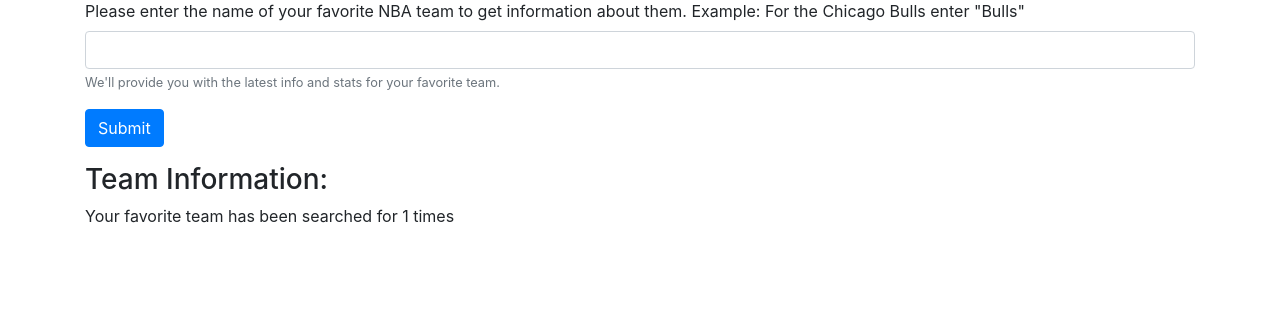
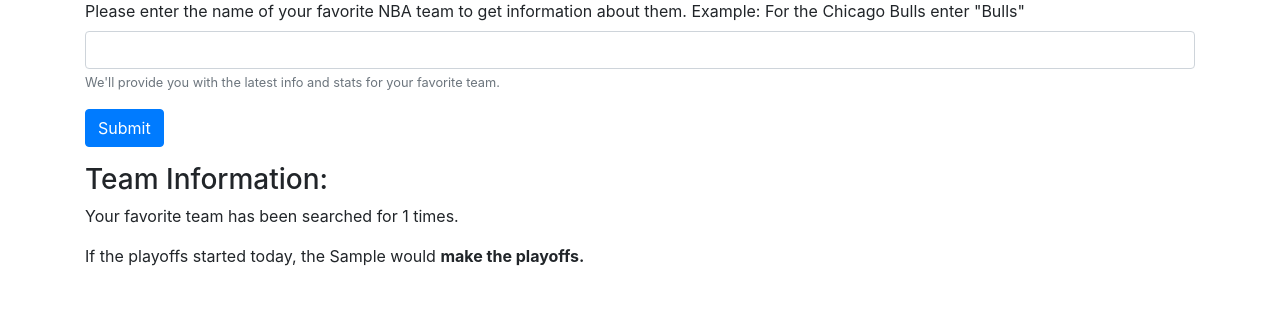
Before and after one commit to jangelcode/NBASeasonTrackerDup, a Flask app: template src/templates/index.html in a window 1280 px wide. Shown: the part 171-496 px from the top of the page. Run offline with Flask 3, Linux system fonts and the light colour scheme; the template is opened without the code that fills it: most values are stand-ins (such as "Sample title", 1, 10 or a date in 2020); some libraries are stand-ins or nearby versions.

Commit message:
new paragraph index.html

```diff
--- a/src/data_scripts/team_data.py
+++ b/src/data_scripts/team_data.py
@@ -5,12 +5,10 @@ from sqlalchemy import create_engine
 def get_team_data():
     database_url = "postgresql://pcvqvgmijraryx:26c43ba15b78faf8bbf3b162d8f743b9ec3d741cabd07856f210bd7b0fc82dd8@ec2-34-230-120-83.compute-1.amazonaws.com:5432/d2m4f9jdj48v0e"
     url = "https://api-basketball.p.rapidapi.com/standings"
-
     headers = {
         "X-RapidAPI-Key": "02d9b0d232msh33e360bbdbbf28cp14fc09jsn2aaba1786409",
         "X-RapidAPI-Host": "api-basketball.p.rapidapi.com"
     }
-
 
     #init data frame and apis team ids
     team_ids = range(132, 162)
--- a/src/templates/index.html
+++ b/src/templates/index.html
@@ -45,7 +45,10 @@
     {% if favorite_team %}
     <div class="mt-3">
         <h3>Team Information:</h3>
-        <body>Your favorite team has been searched for {{ count_info|safe }} times</body>
+        <body>
+            <p>Your favorite team has been searched for {{ count_info|safe }} times.</p>
+            <p>If the playoffs started today, the {{ favorite_team }} would <b>make the playoffs.</b></p>
+        </body>
     </div>
     {% endif %}
 </div>
```
